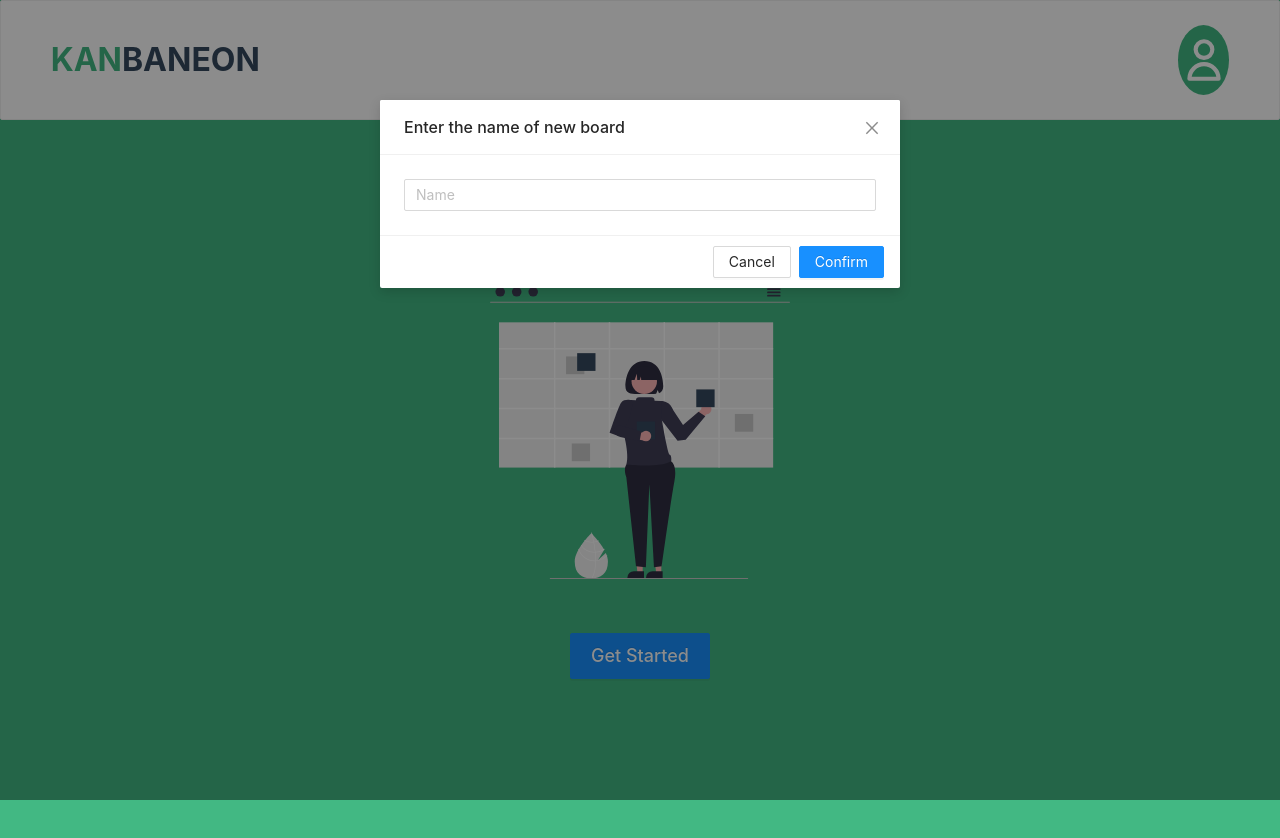
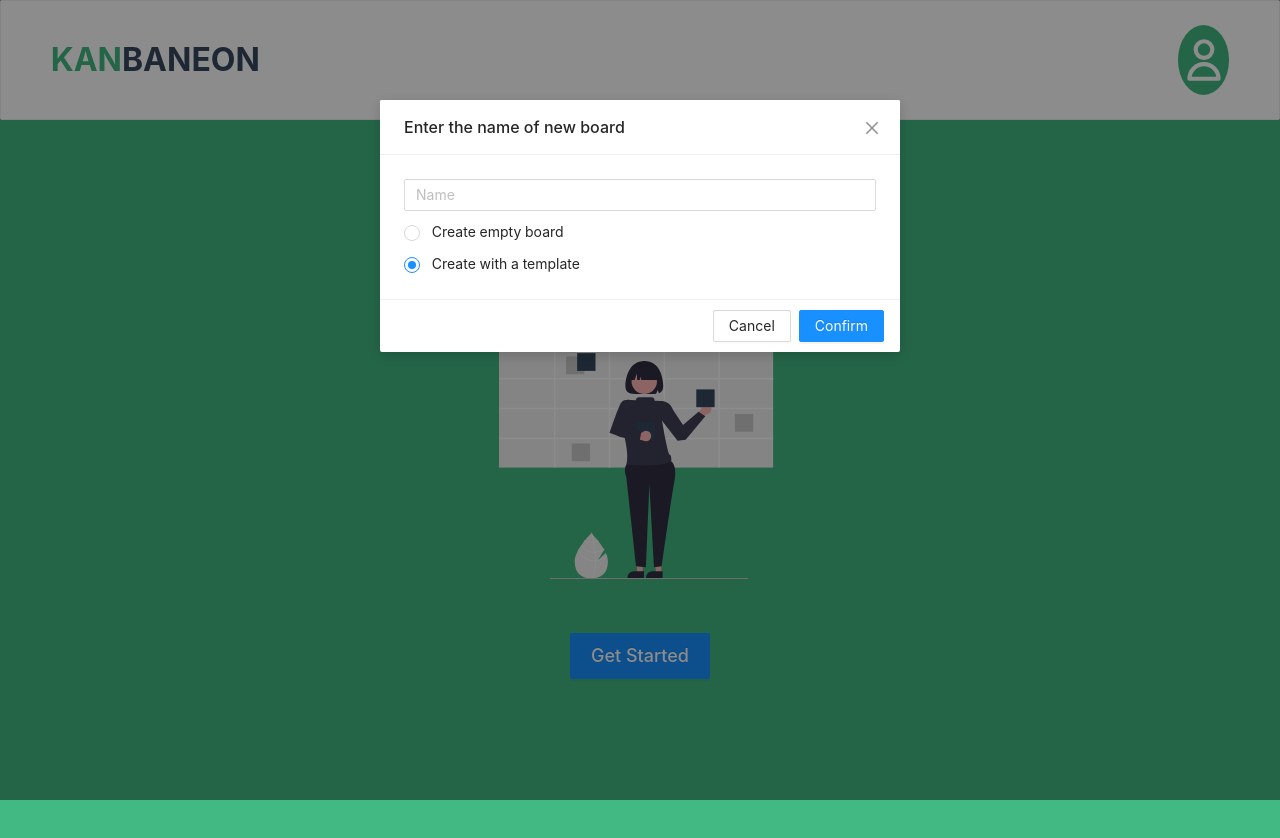
Before and after one commit to Kanbaneon/kanbaneon-lite, a Vue app: page / in a window 1280 px wide. Both pictures are taken after a click on the button "Get Started". Built offline with nearby package versions, Linux system fonts and the light colour scheme.

Commit message:
add: feature templated board

```diff
--- a/src/components/Home.vue
+++ b/src/components/Home.vue
@@ -51,6 +51,20 @@
       @change="handleNameChange"
     />
     <label class="error-label">{{ error.name }}</label>
+
+    <a-radio-group
+      class="radio-wrapper"
+      v-model="mode"
+      default-value="template"
+      @change="handleModeChange"
+    >
+      <a-radio class="radio-wrapper" value="empty">
+        Create empty board
+      </a-radio>
+      <a-radio class="radio-wrapper" value="template">
+        Create with a template
+      </a-radio>
+    </a-radio-group>
     <template v-slot:footer>
       <a-button key="back" @click="handleCancelDialog"> Cancel </a-button>
       <a-button key="submit" type="primary" @click="handleAddNewBoard">
@@ -67,11 +81,30 @@ import KanbanImg from "../assets/KanbanImg.vue";
 import GetStartedImg from "../assets/GetStartedImg.vue";
 import * as uuid from "uuid";
 
+const getTemplateList = () => [
+  {
+    id: uuid.v4(),
+    name: "To-Do",
+    children: [],
+  },
+  {
+    id: uuid.v4(),
+    name: "Doing",
+    children: [],
+  },
+  {
+    id: uuid.v4(),
+    name: "Done",
+    children: [],
+  },
+];
+
 export default {
   data() {
     return {
       boards: store.kanbanBoards,
       visible: false,
+      mode: "template",
       name: "",
       error: {
         name: "",
@@ -90,6 +123,9 @@ export default {
     handleDataSync() {
       this.boards = store.kanbanBoards;
     },
+    handleModeChange(e) {
+      this.mode = e.target.value;
+    },
     handleDirect(id) {
       this.$router.push(`/board/${id}`);
     },
@@ -102,23 +138,42 @@ export default {
       this.visible = false;
       this.error.name = "";
     },
-    handleAddNewBoard() {
+    async handleAddNewBoard() {
+      if (!this.name) {
+        return (this.error.name = !this.name ? "*required" : "");
+      }
+
+      if (this.mode === "template") {
+        const newBoard = {
+          id: uuid.v4(),
+          name: this.name,
+          kanbanList: getTemplateList(),
+        };
+        this.boards.push(newBoard);
+      } else {
         const newBoard = {
           id: uuid.v4(),
           name: this.name,
           kanbanList: [],
         };
         this.boards.push(newBoard);
+      }
+
       this.handleCancelDialog();
 
       store.kanbanBoards = JSON.parse(JSON.stringify(this.boards));
-      store.setToDB();
+      await store.setToDB();
     },
   },
 };
 </script>
 
 <style scoped>
+.radio-wrapper {
+  display: block;
+  margin-top: 10px;
+}
+
 .col {
   padding-bottom: 16px;
 }
```
Lines whose indentation alone changed are shown as unchanged.
